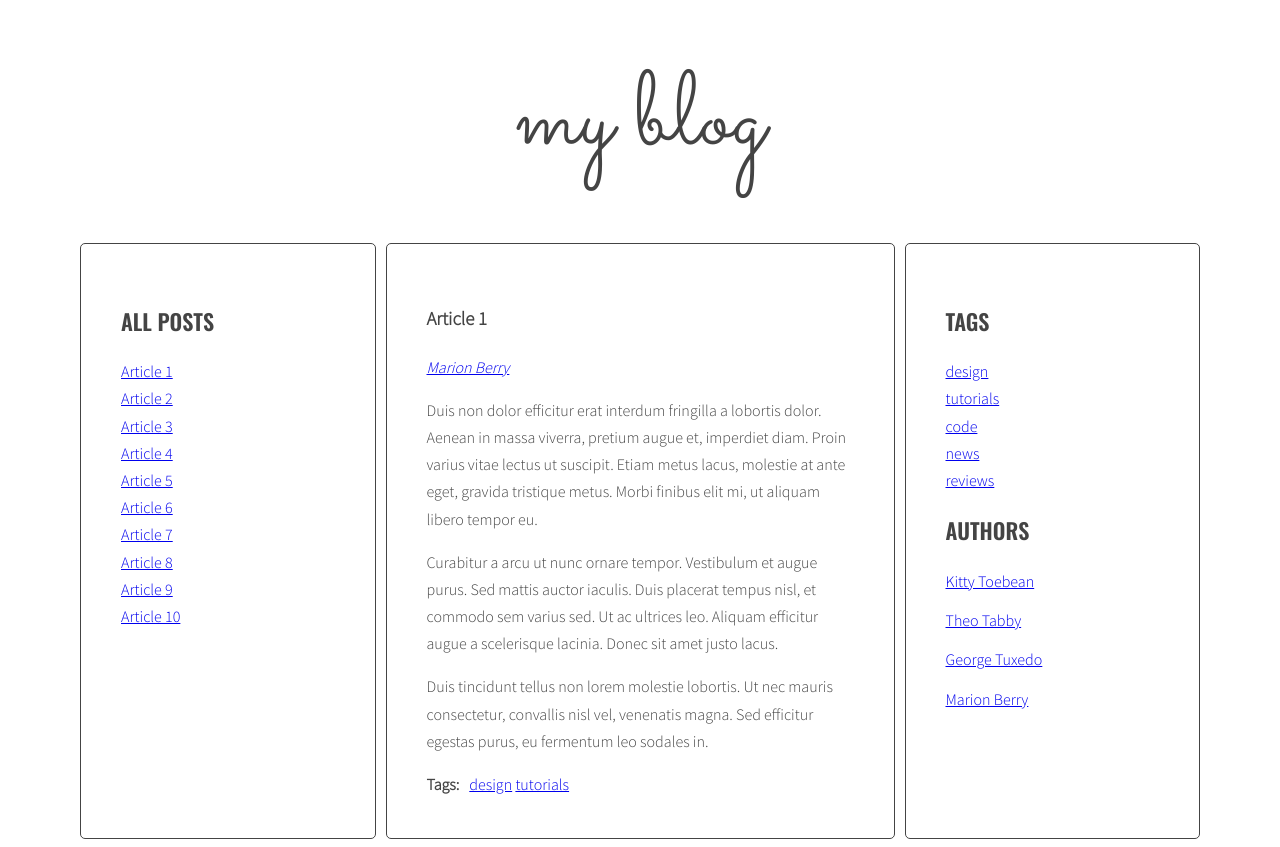
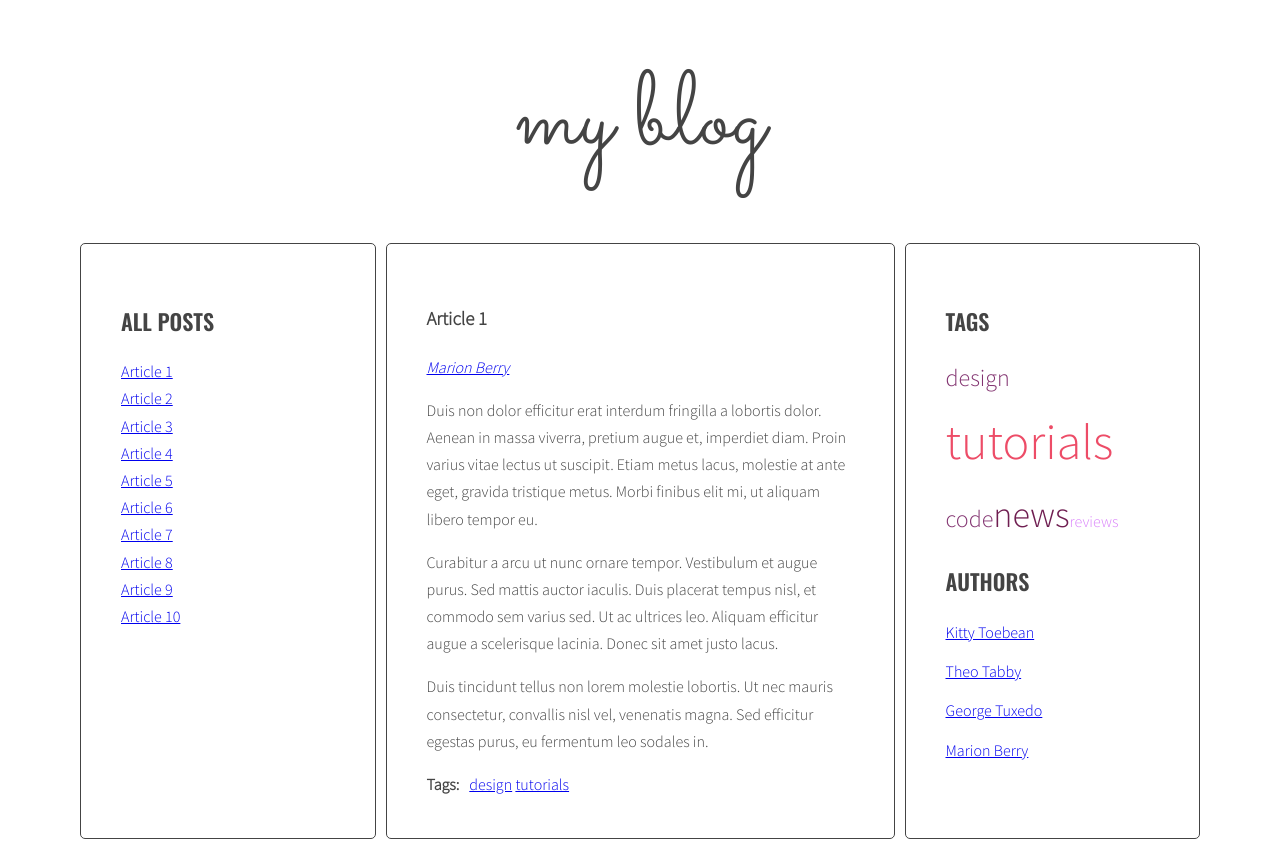
Before and after one commit to WieMon/javascript-blog, a website: page index.html in a window 1280 px wide. Drawn offline with nearby package versions, Linux system fonts and the light colour scheme.

Commit message:
Add css to Tags

```diff
--- a/sass/style.scss
+++ b/sass/style.scss
@@ -91,6 +91,44 @@ body {
   }
 }
 
+/*Tags*/
+
+.tags {
+  li {
+    display: inline-block;
+  }
+}
+
+.tag-size-1 {
+    font-size: 16px;
+    color: #D980FA;
+    text-decoration: none;
+}
+
+.tag-size-2 {
+  font-size: 24px;
+  color: #833471;
+  text-decoration: none;
+}
+
+.tag-size-3 {
+  font-size: 36px;
+  color: #6F1E51;
+  text-decoration: none;
+}
+
+.tag-size-4 {
+  font-size: 40px;
+  color: #B53471;
+  text-decoration: none;
+}
+
+.tag-size-5 {
+  font-size: 50px;
+  color: #ED4C67;
+  text-decoration: none;
+}
+
 /* Authors */
 
 .authors {
```
Also changed, not shown: css/style.css, 1 other file.
